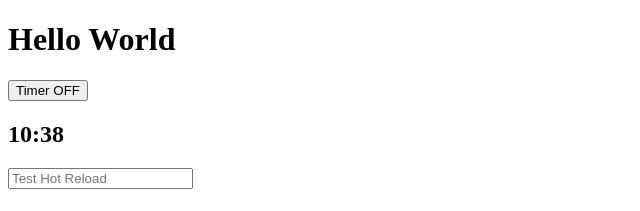
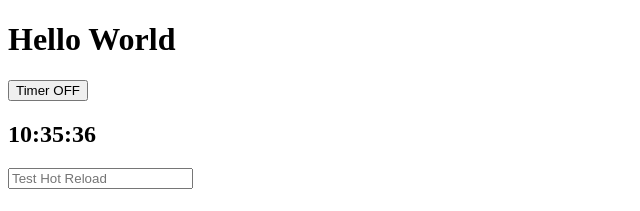
Before and after one commit to epicblues/js-ts-react-study, a React app: page / in a window 1280 px wide. Shown: the top 211 px of the page, without its empty margins (0-640 px from the left). Built offline with nearby package versions, Linux system fonts and the light colour scheme.

Commit message:
String prototype function padStart

```diff
--- a/src/Hooks.tsx
+++ b/src/Hooks.tsx
@@ -17,10 +17,11 @@ function Timer() {
   }, [])
 
   function beautifyTimes(time: number) {
-    return time >= 10 ? time : "0" + time
+    return String(time).padStart(2, '0');
   }
 
-  return <h2>{beautifyTimes(time.getHours())}:{beautifyTimes(time.getSeconds())}</h2>
+
+  return <h2>{beautifyTimes(time.getHours())}:{beautifyTimes(time.getMinutes())}:{beautifyTimes(time.getSeconds())}</h2>
 }
 
 
--- a/src/index.js
+++ b/src/index.js
@@ -2,8 +2,8 @@ import React from "react";
 import ReactDOM from "react-dom";
 import App from "./Hooks";
 
-import OOP from "./OOP";
-import css from "./style/index";
+// import OOP from "./OOP";
+import _ from "./style/index";
 
 ReactDOM.render(<App />, document.querySelector("#root"));
 
```
